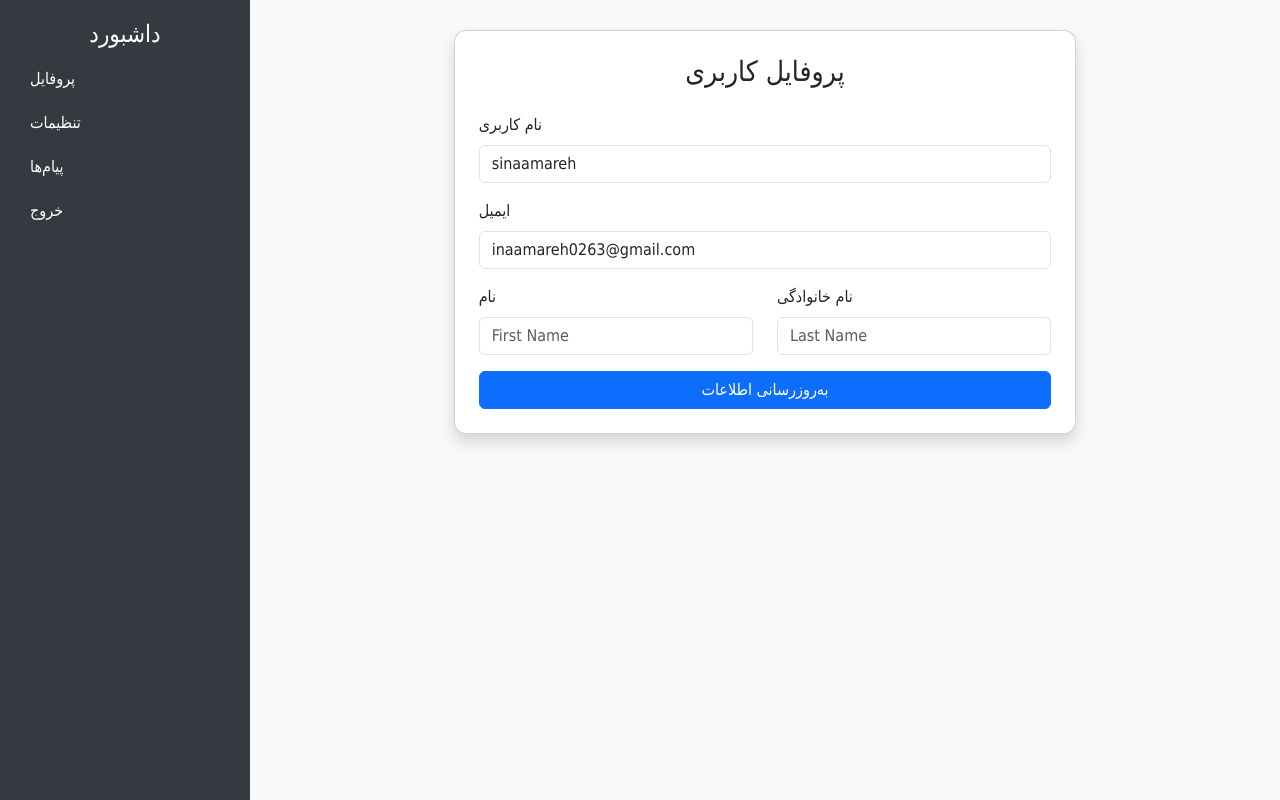
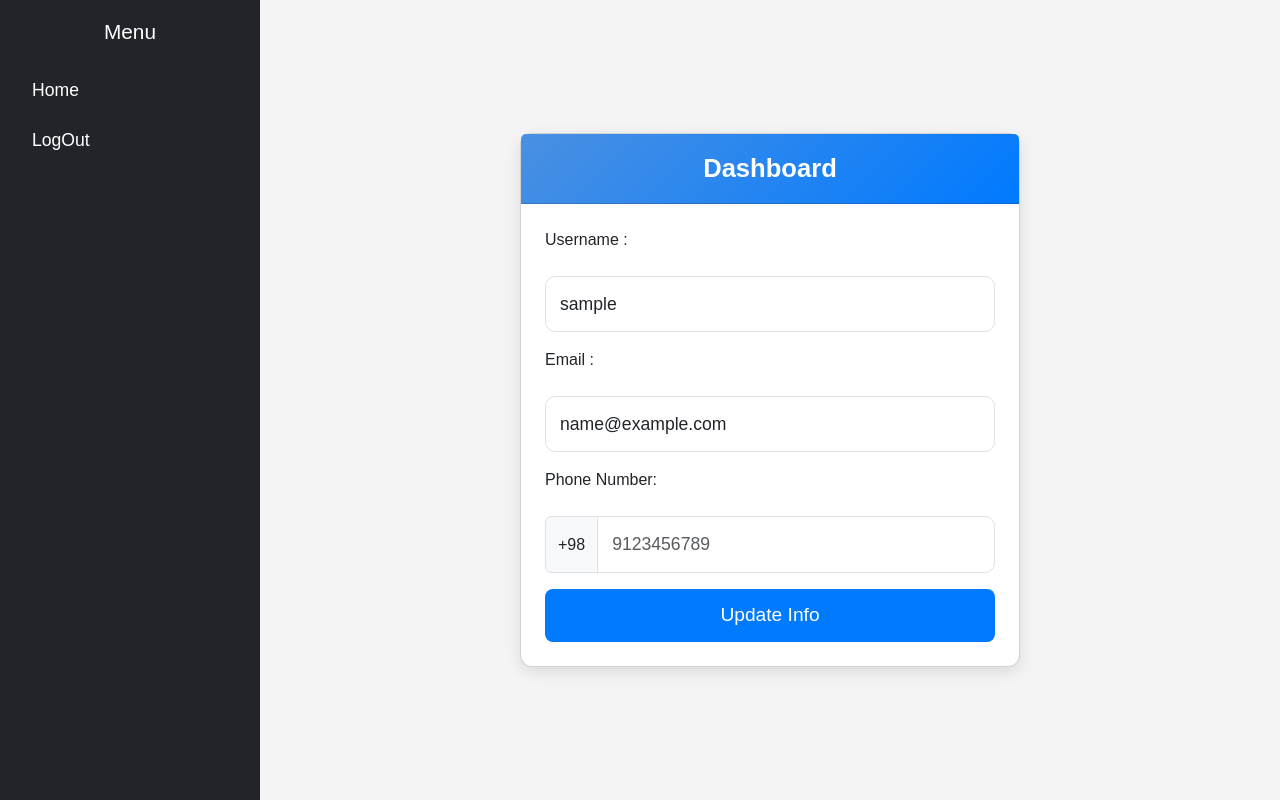
Before and after one commit to Sina-Amare/taskify, a Django app: page /accounts/dashboard/ in a window 1280 px wide. Run offline with Django 5.2, Linux system fonts and the light colour scheme; the visitor is signed in with stand-in values (Sample User, id 1).

Commit message:
Improved Dashboard

```diff
--- a/accounts/forms.py
+++ b/accounts/forms.py
@@ -14,14 +14,16 @@ class RegisterForm(UserCreationForm):
         username = self.cleaned_data['username']
         if len(username) < 6:
             raise forms.ValidationError(
-                "نام کاربری باید حداقل ۶ کاراکتر باشد.")
+                "Username must be at least 6 characters long.")
         return username
 
     def clean_password1(self):
+        """Ensures the password contains at least one uppercase letter and one special character."""
         password = self.cleaned_data.get('password1')
         if not re.search(r'[A-Z]', password) or not re.search(r'[!@#$%^&*(),.?":{}|<>]', password):
             raise forms.ValidationError(
-                "رمز عبور باید حداقل یک حرف بزرگ (A-Z) داشته باشد. ,ر خاص(!@  # $%^&*...) داشته باشد.")
+                "Password must contain at least one uppercase letter (A-Z) and one special character (!@#$%^&*...)."
+            )
         return password
 
     class Meta:
@@ -31,11 +33,36 @@ class RegisterForm(UserCreationForm):
 
 class LoginForm(AuthenticationForm):
     username = forms.CharField(
-        label="ایمیل یا نام کاربری", widget=forms.TextInput(attrs={"autofocus": True})
+        label="Username or Email:", widget=forms.TextInput(attrs={"autofocus": True})
     )
 
 
 class ProfileUpdateForm(forms.ModelForm):
+    """Form to update user profile including phone number validation."""
+    phone_number = forms.CharField(required=False)
+
+    def clean_phone_number(self):
+        phone_number = self.cleaned_data.get("phone_number", "").strip()
+
+        # بررسی فرمت شماره ایران
+        if phone_number and not re.match(r'^(\+98|0)9\d{9}$', phone_number):
+            raise forms.ValidationError(
+                "Phone number must be a valid Iranian number (e.g., +989123456789 or 09123456789)."
+            )
+
+        # تبدیل شماره به فرمت استاندارد (+98XXXXXXXXXX)
+        if phone_number.startswith("0"):
+            phone_number = "+98" + phone_number[1:]
+
+        # بررسی اینکه شماره از قبل در دیتابیس نباشد (به جز برای کاربر فعلی)
+        existing_user = CustomUser.objects.filter(
+            phone_number=phone_number).exclude(pk=self.instance.pk).first()
+        if existing_user:
+            raise forms.ValidationError(
+                "This phone number is already in use by another user.")
+
+        return phone_number
+
     class Meta:
         model = CustomUser
-        fields = ['username', 'email', 'first_name', 'last_name']
+        fields = ['username', 'email', 'phone_number']
--- a/accounts/views.py
+++ b/accounts/views.py
@@ -105,11 +105,16 @@ def login_view(request):
 
 @login_required
 def dashboard_view(request):
+    """Handles profile update including phone number validation."""
     if request.method == 'POST':
         form = ProfileUpdateForm(request.POST, instance=request.user)
         if form.is_valid():
             form.save()
+            messages.success(request, "Profile updated successfully.")
             return redirect('dashboard')
+        else:
+            messages.error(request, "Please correct the errors below.")
     else:
         form = ProfileUpdateForm(instance=request.user)
+
     return render(request, 'accounts/dashboard.html', {'form': form})
--- a/templates/accounts/dashboard.html
+++ b/templates/accounts/dashboard.html
@@ -4,12 +4,12 @@
 <head>
     <meta charset="UTF-8">
     <meta name="viewport" content="width=device-width, initial-scale=1.0">
-    <title>داشبورد کاربری</title>
-    <link rel="stylesheet" href="https://cdn.jsdelivr.net/npm/bootstrap@5.3.0/dist/css/bootstrap.min.css">
+    <title>Dashboard</title>
+    <link href="https://cdn.jsdelivr.net/npm/bootstrap@5.3.0/dist/css/bootstrap.min.css" rel="stylesheet">
     <style>
         body {
-            background-color: #f8f9fa;
-            font-family: 'Tahoma', sans-serif;
+            background-color: #f4f4f4;
+            font-family: 'Vazirmatn', sans-serif;
         }
 
         .dashboard-container {
@@ -18,37 +18,83 @@
         }
 
         .sidebar {
-            width: 250px;
-            background: #343a40;
+            width: 260px;
+            background: #212529;
             color: white;
             padding: 20px;
         }
 
-        .sidebar a {
-            color: white;
-            text-decoration: none;
-            display: block;
-            padding: 10px;
-            border-radius: 5px;
+        .sidebar h3 {
+            text-align: center;
+            margin-bottom: 20px;
+            font-size: 1.3rem;
+        }
+
+        .sidebar .nav-link {
+            padding: 12px;
+            font-size: 1.1rem;
+            border-radius: 6px;
             transition: background 0.3s;
         }
 
-        .sidebar a:hover {
-            background: #495057;
+        .sidebar .nav-link:hover {
+            background: rgba(255, 255, 255, 0.15);
         }
 
-        .content {
-            flex: 1;
-            padding: 30px;
+        .main-content {
+            flex-grow: 1;
+            display: flex;
+            justify-content: center;
+            align-items: center;
+            padding: 20px;
         }
 
         .card {
+            width: 100%;
+            max-width: 500px;
             border-radius: 12px;
+            background: white;
+            box-shadow: 0 5px 15px rgba(0, 0, 0, 0.1);
+        }
+
+        .card-header {
+            background: linear-gradient(135deg, #4A90E2, #007AFF);
+            color: white;
+            text-align: center;
+            font-size: 1.6rem;
+            font-weight: bold;
+            border-radius: 12px 12px 0 0;
+            padding: 15px;
+        }
+
+        .form-control {
+            border-radius: 10px;
+            padding: 14px;
+            font-size: 1.1rem;
         }
 
         .form-control:focus {
-            border-color: #007bff;
-            box-shadow: 0 0 8px rgba(0, 123, 255, 0.25);
+            border-color: #007AFF;
+            box-shadow: 0 0 8px rgba(0, 122, 255, 0.5);
+        }
+
+        .btn-primary {
+            background: #007AFF;
+            border: none;
+            font-size: 1.2rem;
+            padding: 12px;
+            border-radius: 8px;
+            transition: background 0.3s;
+        }
+
+        .btn-primary:hover {
+            background: #005ecb;
+        }
+
+        .error-message {
+            color: red;
+            font-size: 0.9rem;
+            margin-top: 5px;
         }
     </style>
 </head>
@@ -56,41 +102,45 @@
 <body>
     <div class="dashboard-container">
         <div class="sidebar">
-            <h4 class="text-center">داشبورد</h4>
-            <a href="#">پروفایل</a>
-            <a href="#">تنظیمات</a>
-            <a href="#">پیام‌ها</a>
-            <a href="#">خروج</a>
+            <h3>Menu</h3>
+            <ul class="nav flex-column">
+                <li class="nav-item"><a href="#" class="nav-link text-white">Home</a></li>
+                <li class="nav-item"><a href="#" class="nav-link text-white">LogOut</a></li>
+            </ul>
         </div>
-        <div class="content">
-            <div class="container">
-                <div class="row justify-content-center">
-                    <div class="col-md-8">
-                        <div class="card shadow p-4">
-                            <h3 class="text-center mb-4">پروفایل کاربری</h3>
-                            <form method="post">
-                                <div class="mb-3">
-                                    <label class="form-label">نام کاربری</label>
-                                    <input type="text" class="form-control" value="sinaamareh">
-                                </div>
-                                <div class="mb-3">
-                                    <label class="form-label">ایمیل</label>
-                                    <input type="email" class="form-control" value="inaamareh0263@gmail.com">
-                                </div>
-                                <div class="row">
-                                    <div class="col-md-6 mb-3">
-                                        <label class="form-label">نام</label>
-                                        <input type="text" class="form-control" placeholder="First Name">
-                                    </div>
-                                    <div class="col-md-6 mb-3">
-                                        <label class="form-label">نام خانوادگی</label>
-                                        <input type="text" class="form-control" placeholder="Last Name">
-                                    </div>
-                                </div>
-                                <button type="submit" class="btn btn-primary w-100">به‌روزرسانی اطلاعات</button>
-                            </form>
+        <div class="main-content">
+            <div class="card">
+                <div class="card-header">Dashboard</div>
+                <div class="card-body p-4">
+                    {% if form.errors %}
+                    <div class="alert alert-danger">
+                        <ul class="mb-0">
+                            {% for field, errors in form.errors.items %} {% for error in errors %}
+                            <li>{{ error }}</li>
+                            {% endfor %} {% endfor %}
+                        </ul>
+                    </div>
+                    {% endif %}
+                    <form method="post" class="d-flex flex-column gap-3">
+                        {% csrf_token %}
+                        <label for="username" class="form-label">Username :</label>
+                        <input type="text" id="username" name="username" class="form-control" value="{{ form.username.value }}"> {% if form.username.errors %}
+                        <div class="error-message">{{ form.username.errors.0 }}</div>
+                        {% endif %}
+
+                        <label for="email" class="form-label">Email :</label>
+                        <input type="email" id="email" name="email" class="form-control" value="{{ form.email.value }}"> {% if form.email.errors %}
+                        <div class="error-message">{{ form.email.errors.0 }}</div>
+                        {% endif %}
+
+                        <label for="phone_number" class="form-label">Phone Number:</label>
+                        <div class="input-group">
+                            <span class="input-group-text">+98</span>
+                            <input type="text" id="phone_number" name="phone_number" class="form-control" placeholder="9123456789" value="{{ form.phone_number.value|slice:'3:' }}">
                         </div>
-                    </div>
+
+                        <button type="submit" class="btn btn-primary w-100">Update Info</button>
+                    </form>
                 </div>
             </div>
         </div>
--- a/templates/accounts/login.html
+++ b/templates/accounts/login.html
@@ -1,4 +1,4 @@
-{% extends 'accounts/base.html' %} {% block title %}ورود{% endblock %} {% block header %}ورود به حساب{% endblock %} {% block content %}
+{% extends 'accounts/base.html' %} {% block title %}Login{% endblock %} {% block header %} Sign-in {% endblock %} {% block content %}
 <form method="post" class="mt-3">
     {% csrf_token %} {% if form.errors %}
     <div class="alert alert-danger">
@@ -16,11 +16,11 @@
     <div class="mb-3">
         {{ form.password.label_tag }} {{ form.password }}
     </div>
-    <button type="submit" class="btn btn-primary w-100">🚀 ورود</button>
+    <button type="submit" class="btn btn-primary w-100">🚀 Sign in</button>
 </form>
 
 <p class="mt-3">
-    حساب نداری؟ <a href="{% url 'register' %}" class="text-primary fw-bold">ثبت‌نام کن</a>
+    No Account ? <a href="{% url 'register' %}" class="text-primary fw-bold"> Sign Up</a>
 </p>
 
 <style>
--- a/templates/accounts/register.html
+++ b/templates/accounts/register.html
@@ -1,4 +1,4 @@
-{% extends 'accounts/base.html' %} {% block title %}ثبت‌نام{% endblock %} {% block header %}فرم ثبت‌نام{% endblock %} {% block content %}
+{% extends 'accounts/base.html' %} {% block title %}Sign-Up{% endblock %} {% block header %} Sign-Up {% endblock %} {% block content %}
 <form method="post" class="mt-3">
     {% csrf_token %} {% if form.errors %}
     <div class="alert alert-danger">
@@ -22,11 +22,11 @@
     <div class="mb-3">
         {{ form.password2.label_tag }} {{ form.password2 }}
     </div>
-    <button type="submit" class="btn btn-primary w-100">🚀 ثبت‌نام</button>
+    <button type="submit" class="btn btn-primary w-100">🚀 Sign Up</button>
 </form>
 
 <p class="mt-3">
-    قبلاً ثبت‌نام کردی؟ <a href="{% url 'login' %}" class="text-primary fw-bold">وارد شو</a>
+    already have an account ? <a href="{% url 'login' %}" class="text-primary fw-bold"> Sign In</a>
 </p>
 
 <style>
```
Also changed, not shown: accounts/models.py (+12 -4 lines), templates/accounts/verify_email.html (+7 -7 lines), accounts/migrations/0005_customuser_phonenumber.py (added), accounts/migrations/0006_rename_phonenumber_customuser_phone_number.py (added), accounts/migrations/0007_alter_customuser_phone_number.py (added).
